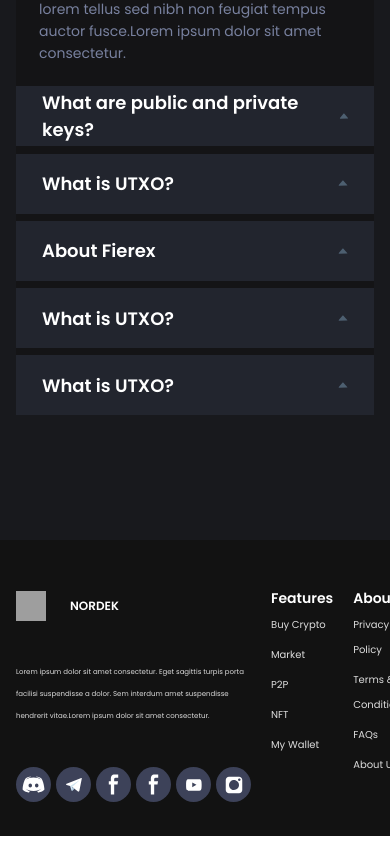
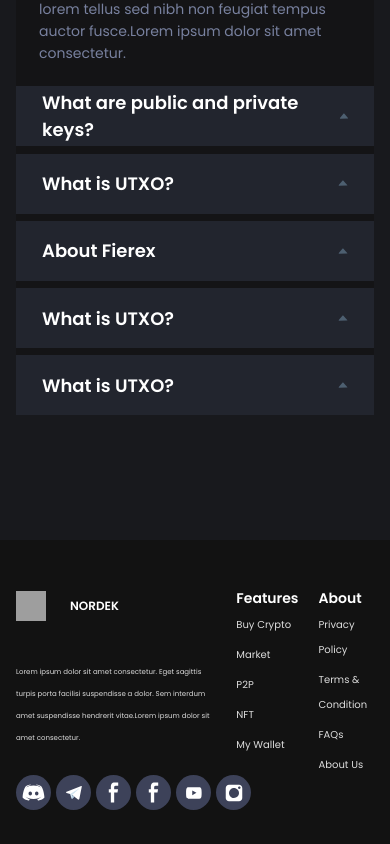
Before and after one commit to amrat98/ce-react, a React (Create React App) app: page /faq in a window 390 px wide. Shown: the part 434-1278 px from the top of the page. Built offline with nearby package versions, Linux system fonts and the light colour scheme; grey boxes are pictures that could not be loaded.

Commit message:
Correct Footer-Ui

```diff
--- a/src/components/footer/Footer.js
+++ b/src/components/footer/Footer.js
@@ -44,7 +44,7 @@ export const Footer = () => {
                 suspendisse hendrerit vitae.Lorem ipsum dolor sit amet
                 consectetur.
               </p>
-              <ul className="flex-row footer-icon-container">
+              <ul className="flex-row footer-icon-container social-icon-box">
                 {SOCIAL_HANDLE.map((item, index) => {
                   return (
                     <li key={index}>
@@ -85,6 +85,17 @@ export const Footer = () => {
               </ul>
             </nav>
           </div>
+          <ul className="flex-row footer-icon-container social-icon-mob-box">
+            {SOCIAL_HANDLE.map((item, index) => {
+              return (
+                <li key={index}>
+                  <Link className="circle">
+                    <img src={item.label} alt="" />
+                  </Link>
+                </li>
+              );
+            })}
+          </ul>
         </div>
       </footer>
     </>
--- a/src/components/footer/footer.css
+++ b/src/components/footer/footer.css
@@ -83,13 +83,14 @@ nav > ul > li > a {
 .footer-ul-gap {
   gap: 17px;
 }
-
+.social-icon-mob-box {
+  display: none !important;
+}
 @media (max-width: 767px) {
-  /* .footer-logo-container > img {
-    width: 17px;
-    height: 18px;
+  .social-icon-mob-box {
+    display: flex !important;
   }
-  .footer-logo-container > span {
-    font-size: 12px;
-  } */
+  .social-icon-box {
+    display: none !important;
+  }
 }
--- a/src/components/header/Header.js
+++ b/src/components/header/Header.js
@@ -10,7 +10,6 @@ export const Header = () => {
   console.log(isMenuOpen)
   return (
     <>
-    {/*  */}
       <header className="header-bg">
         <div>
           <div className="Header1-Main-Container">
--- a/src/pages/homepage/home.css
+++ b/src/pages/homepage/home.css
@@ -213,6 +213,9 @@
   min-height: 134px;
 }
 @media (max-width: 575px) {
+  .crypto-table-main-container {
+    overflow-x: scroll;
+  }
   .heading {
     font-size: 24px;
   }
```
